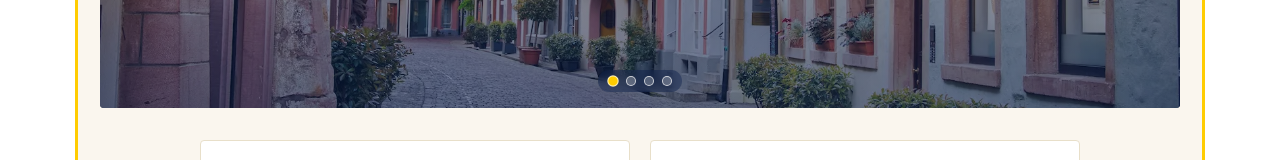
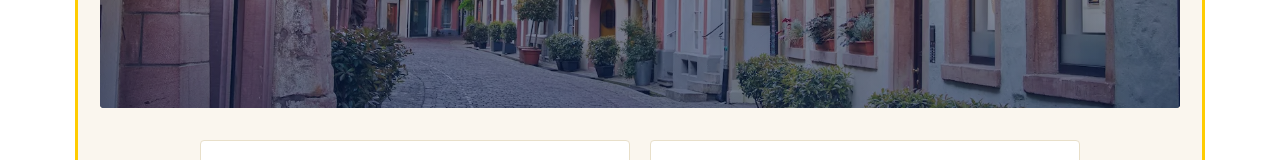
Before and after one commit to jfsubs/movemeto-eu, a React (Vite) app: page / in a window 1280 px wide. Shown: the part 497-657 px from the top of the page. Built offline with nearby package versions, Linux system fonts and the light colour scheme.

Commit message:
Remove hero slide indicator dots

```diff
--- a/src/MoveMeToEU.jsx
+++ b/src/MoveMeToEU.jsx
@@ -1523,46 +1523,7 @@ export default function MoveMeToEU() {
           </p>
         </div>
 
-        {/* Slide indicators — clickable, keyboard-accessible, sit above the
-            gradient. Spacebar / Enter activate via the native button role. */}
-        <div
-          role="tablist"
-          aria-label="Hero image slide selector"
-          style={{
-            position: "absolute",
-            bottom: 16,
-            left: "50%",
-            transform: "translateX(-50%)",
-            zIndex: 4,
-            display: "flex",
-            gap: 8,
-            padding: "6px 10px",
-            background: "rgba(10,31,77,0.4)",
-            borderRadius: 999,
-            backdropFilter: "blur(4px)",
-          }}>
-          {HERO_IMAGES.map((img, i) => (
-            <button
-              key={`dot-${img.src}`}
-              type="button"
-              role="tab"
-              aria-selected={i === heroIndex}
-              aria-label={`Show slide ${i + 1} of ${HERO_IMAGES.length}: ${img.alt}`}
-              onClick={() => setHeroIndex(i)}
-              style={{
-                width: 10,
-                height: 10,
-                padding: 0,
-                borderRadius: "50%",
-                border: "1px solid rgba(255,255,255,0.7)",
-                background: i === heroIndex ? "#FFCC00" : "rgba(255,255,255,0.25)",
-                cursor: "pointer",
-                transition: "background .2s ease, transform .15s ease",
-                transform: i === heroIndex ? "scale(1.15)" : "scale(1)",
-              }}
-            />
-          ))}
-        </div>
+
       </section>
 
       <div style={{
@@ -3419,19 +3380,19 @@ export default function MoveMeToEU() {
   const FAQ_ITEMS = [
     {
       q: "Which EU country is easiest for an American to move to?",
-      a: "There's no single answer — it depends on your visa pathway. For remote workers with a foreign income, Portugal, Spain, Greece, and Estonia all run reasonably accessible digital-nomad visas with monthly income thresholds in the €2,500–€3,500 range. For salaried professionals, Germany's Blue Card is the highest-volume pathway in Europe and has a relatively predictable approval process. For retirees with passive income, Portugal's D7 and Spain's non-lucrative visa are the long-running standards. \"Easiest\" usually means \"matches your situation best,\" not \"lowest bar.\" The pathway finder asks the right intake questions and surfaces the countries where you actually qualify.",
+      a: "There's no single answer: it depends on your visa pathway. For remote workers with a foreign income, Portugal, Spain, Greece, and Estonia all run reasonably accessible digital-nomad visas with monthly income thresholds in the €2,500–€3,500 range. For salaried professionals, Germany's Blue Card is the highest-volume pathway in Europe and has a relatively predictable approval process. For retirees with passive income, Portugal's D7 and Spain's non-lucrative visa are the long-running standards. \"Easiest\" usually means \"matches your situation best,\" not \"lowest bar.\" The pathway finder asks the right intake questions and surfaces the countries where you actually qualify. Reach out to us at info@movemeto.eu to discuss options and your personal situation.",
     },
     {
       q: "Do I need to speak the local language to qualify for an EU visa?",
-      a: "For the initial residence permit, almost never. Most work, remote, retirement, and investment visas are granted on the basis of income, employment, or capital — not language ability. Where language matters is later: permanent residence typically requires A2 (basic) proficiency, citizenship usually requires B1 (intermediate) and sometimes B2, and these are real exams, not formalities. A few countries with English-friendly daily life — Ireland, Malta, the Netherlands — let you function indefinitely without local language; in most others you'll plateau socially and professionally without it.",
+      a: "For the initial residence permit, almost never. Most work, remote, retirement, and investment visas are granted on the basis of income, employment, or capital, not language ability. Where language matters is later: permanent residence typically requires A2 (basic) proficiency, citizenship usually requires B1 (intermediate) and sometimes B2, and these are real exams, not formalities. A few countries with English-friendly daily life, including Ireland, Malta, and the Netherlands, let you function indefinitely without local language; in most others you'll plateau socially and professionally without it.",
     },
     {
       q: "What's the difference between an EU Blue Card and a Digital Nomad visa?",
-      a: "The Blue Card is a salaried-employee permit. You need a binding job offer from an EU employer at a salary above the country's threshold (Germany's 2026 threshold is around €48,300, lower for shortage occupations). It's tied to employment and counts toward EU permanent residence after roughly 33 months (21 with B1 German). A Digital Nomad visa, by contrast, is for people earning income from outside the host country — usually remote employees of US companies or self-employed freelancers serving non-local clients. It typically requires proof of monthly income above some threshold and prohibits or restricts local-market work. Different visas, different audiences. The Blue Card is generally the stronger long-term path because it leads cleanly to permanent residence and citizenship; nomad visas are often capped in duration and don't always count toward residence accrual.",
+      a: "The Blue Card is a salaried-employee permit. You need a binding job offer from an EU employer at a salary above the country's threshold (Germany's 2026 threshold is around €48,300, lower for shortage occupations). It's tied to employment and counts toward EU permanent residence after roughly 33 months (21 with B1 German). A Digital Nomad visa, by contrast, is for people earning income from outside the host country, usually remote employees of US companies or self-employed freelancers serving non-local clients. It typically requires proof of monthly income above some threshold and prohibits or restricts local-market work. Different visas, different audiences. The Blue Card is generally the stronger long-term path because it leads cleanly to permanent residence and citizenship; nomad visas are often capped in duration and don't always count toward residence accrual.",
     },
     {
       q: "How long does it take to get EU citizenship?",
-      a: "Five to ten years of legal residence in the same country, depending on the country and your situation. Portugal is the EU's fastest at 5 years. Germany dropped its general track to 5 years in 2024 (3 with exceptional integration). France, Spain, Italy, the Netherlands, and most others sit at 7–10 years. Spouses of citizens generally qualify earlier (often 3 years). Time spent on a student visa often counts at half. EU citizenship gives you the right to live and work in all 27 member states for life — it's the strategic prize most permanent movers are aiming at, and the reason the difference between a 5-year track and a 10-year track matters more than most people realize when they pick a country.",
+      a: "Five to ten years of legal residence in the same country, depending on the country and your situation. Portugal is the EU's fastest at 5 years. Germany dropped its general track to 5 years in 2024 (3 with exceptional integration). France, Spain, Italy, the Netherlands, and most others sit at 7–10 years. Spouses of citizens generally qualify earlier (often 3 years). Time spent on a student visa often counts at half. EU citizenship gives you the right to live and work in all 27 member states for life. It's the strategic prize most permanent movers are aiming at, and the reason the difference between a 5-year track and a 10-year track matters more than most people realize when they pick a country.",
     },
     {
       q: "Can Americans actually retire in Europe?",
@@ -3439,31 +3400,31 @@ export default function MoveMeToEU() {
     },
     {
       q: "Does an EU visa let me work in any EU country?",
-      a: "No, not initially. A residence permit issued by Germany lets you live and work in Germany. To work in France you'd need a French permit. The exception is the EU Blue Card, which after 18 months of residence in the issuing country gives you the right to apply for a Blue Card in another member state under a faster process. Once you reach EU long-term resident status (after 5 years in one country) or citizenship in any member state, the entire EU opens up. Until then, you live where your visa was issued. This is also why the choice of which EU country to start in matters more than people assume — switching is possible but never frictionless.",
+      a: "No, not initially. A residence permit issued by Germany lets you live and work in Germany. To work in France you'd need a French permit. The exception is the EU Blue Card, which after 18 months of residence in the issuing country gives you the right to apply for a Blue Card in another member state under a faster process. Once you reach EU long-term resident status (after 5 years in one country) or citizenship in any member state, the entire EU opens up. Until then, you live where your visa was issued. This is also why the choice of which EU country to start in matters more than people assume: switching is possible but never frictionless.",
     },
     {
       q: "Is healthcare free in Europe?",
-      a: "Free at point of use is closer to the truth than free outright. Most EU countries fund healthcare through payroll-style contributions or general taxation, so residents pay through the system rather than at the doctor's office. As a new arrival on a visa, you'll typically be required to carry private health insurance for the first year or two, after which you can join the public system if your visa qualifies you. Out-of-pocket costs once you're in the public system are dramatically lower than US norms — most EU countries cap annual out-of-pocket spending in the low four figures even for serious conditions. Quality is high in the wealthier member states (Germany, France, Netherlands, Austria, the Nordics) and varies more in the south and east. Worth researching by country, not by region.",
+      a: "Free at point of use is closer to the truth than free outright. Most EU countries fund healthcare through payroll-style contributions or general taxation, so residents pay through the system rather than at the doctor's office. As a new arrival on a visa, you'll typically be required to carry private health insurance for the first year or two, after which you can join the public system if your visa qualifies you. Out-of-pocket costs once you're in the public system are dramatically lower than US norms; most EU countries cap annual out-of-pocket spending in the low four figures even for serious conditions. Quality is high in the wealthier member states (Germany, France, Netherlands, Austria, the Nordics) and varies more in the south and east. Worth researching by country, not by region.",
     },
     {
       q: "What's the cheapest EU country to live in?",
-      a: "By cost-of-living-plus-rent index, Bulgaria, Romania, Poland, Hungary, and Slovakia consistently sit at the bottom of the EU 27 — roughly 30–45% below the EU average and 50–65% below the US. Portugal and Greece are mid-tier, often misunderstood as cheap because they were a decade ago; Lisbon and Athens have caught up substantially. The wealthy western and northern states (Ireland, Luxembourg, Denmark, the Netherlands, Germany, France) are the priciest, though still typically below US coastal-city costs. Cheap is relative to your situation: a US-salaried remote worker spending dollars in Sofia or Riga is operating on a different cost curve than a local earning local wages, and that gap is the actual proposition for most American movers.",
+      a: "By cost-of-living-plus-rent index, Bulgaria, Romania, Poland, Hungary, and Slovakia consistently sit at the bottom of the EU 27, roughly 30–45% below the EU average and 50–65% below the US. Portugal and Greece are mid-tier, often misunderstood as cheap because they were a decade ago; Lisbon and Athens have caught up substantially. The wealthy western and northern states (Ireland, Luxembourg, Denmark, the Netherlands, Germany, France) are the priciest, though still typically below US coastal-city costs. Cheap is relative to your situation: a US-salaried remote worker spending dollars in Sofia or Riga is operating on a different cost curve than a local earning local wages, and that gap is the actual proposition for most American movers.",
     },
     {
       q: "Can I keep my US job while living in the EU?",
-      a: "Sometimes, with structure. The legal complication is that working physically from another country generally creates tax and employment-law obligations there — for you and for your employer. Some US employers will sign off on this through an Employer of Record arrangement; many won't, citing payroll, tax, and benefits exposure. The cleanest pathway when the employer can't accommodate it is a Digital Nomad visa with a self-employed contractor relationship rather than W-2 employment. Whatever the structure, you'll owe US tax (citizenship-based taxation), likely owe host-country tax once you cross 183 days of presence, and need to navigate the relevant tax treaty. Talk to a cross-border tax accountant before assuming the math works — it usually does, but the details matter.",
+      a: "Sometimes, with structure. The legal complication is that working physically from another country generally creates tax and employment-law obligations there, for you and for your employer. Some US employers will sign off on this through an Employer of Record arrangement; many won't, citing payroll, tax, and benefits exposure. The cleanest pathway when the employer can't accommodate it is a Digital Nomad visa with a self-employed contractor relationship rather than W-2 employment. Whatever the structure, you'll owe US tax (citizenship-based taxation), likely owe host-country tax once you cross 183 days of presence, and need to navigate the relevant tax treaty. Talk to a cross-border tax accountant before assuming the math works; it usually does, but the details matter.",
     },
     {
       q: "Do I need a job offer to move to Europe?",
-      a: "Only for some visa types. Salaried-work visas (the Blue Card, national work permits) require a binding offer before you apply. Job-seeker visas — Germany's Chancenkarte being the largest example — let you move first and look for work after, typically for 6–12 months. Digital Nomad, freelance, retirement, and student visas don't require a local job offer at all. The traditional model where you secured a job from abroad and then relocated is one of several pathways now, not the default. The pathway finder maps your situation to the visa types that don't require what you don't have.",
+      a: "Only for some visa types. Salaried-work visas (the Blue Card, national work permits) require a binding offer before you apply. Job-seeker visas, Germany's Chancenkarte being the largest example, let you move first and look for work after, typically for 6–12 months. Digital Nomad, freelance, retirement, and student visas don't require a local job offer at all. The traditional model where you secured a job from abroad and then relocated is one of several pathways now, not the default. The pathway finder maps your situation to the visa types that don't require what you don't have.",
     },
     {
       q: "Will my US degree be recognized in the EU?",
-      a: "Generally yes for visa purposes, sometimes with a wrinkle for regulated professions. A US bachelor's or master's degree is recognized as equivalent to an EU degree by most national immigration authorities for Blue Card and skilled-worker visa purposes — Germany requires the degree to be listed in the Anabin database (most accredited US universities are), and similar databases exist elsewhere. Where it gets harder is regulated professions: medicine, law, nursing, teaching, accounting, engineering in some countries. Those usually require a separate professional recognition process beyond the visa, which can take months to years and may require additional coursework or exams. For unregulated professions — software, design, finance, marketing, most management — recognition is rarely the bottleneck.",
+      a: "Generally yes for visa purposes, sometimes with a wrinkle for regulated professions. A US bachelor's or master's degree is recognized as equivalent to an EU degree by most national immigration authorities for Blue Card and skilled-worker visa purposes; Germany requires the degree to be listed in the Anabin database (most accredited US universities are), and similar databases exist elsewhere. Where it gets harder is regulated professions: medicine, law, nursing, teaching, accounting, engineering in some countries. Those usually require a separate professional recognition process beyond the visa, which can take months to years and may require additional coursework or exams. For unregulated professions like software, design, finance, marketing, and most management, recognition is rarely the bottleneck.",
     },
     {
       q: "How does this tool work, and is the data trustworthy?",
-      a: "The tool is a sorting mechanism, not legal advice. You pick a pathway or take the quiz; the tool asks about your situation and what matters to you; it scores all 27 EU countries on a non-linear weighted average and surfaces the strongest matches with side-by-side comparisons. The data — visa thresholds, cost of living, healthcare and safety indices — comes from official government portals and reputable cross-country sources (Numbeo, Eurostat, OECD, FBI UCR for US comparators). It's labeled as of early 2026 with a \"verify at the official portal before acting\" caveat. Immigration rules change quarterly, especially income thresholds tied to local minimum wages. The tool's job is to narrow your options from 27 to a shortlist of 3–5 worth real research; the actual application work happens at the official portals.",
+      a: "The tool is a sorting mechanism, not legal advice. You pick a pathway or take the quiz; the tool asks about your situation and what matters to you; it scores all 27 EU countries on a non-linear weighted average and surfaces the strongest matches with side-by-side comparisons. The data, including visa thresholds, cost of living, and healthcare and safety indices, comes from official government portals and reputable cross-country sources (Numbeo, Eurostat, OECD, FBI UCR for US comparators). It's labeled as of early 2026 with a \"verify at the official portal before acting\" caveat. Immigration rules change quarterly, especially income thresholds tied to local minimum wages. The tool's job is to narrow your options from 27 to a shortlist of 3–5 worth real research; the actual application work happens at the official portals.",
     },
   ];
 
@@ -3472,8 +3433,9 @@ export default function MoveMeToEU() {
       <h2 style={S.h2}>Common questions about moving to the EU</h2>
       <p style={S.lede}>
         Practical answers to the questions Americans ask most often when they
-        start researching a move to Europe. If a question's missing, the tool
-        itself probably already accounts for it — start with the pathway finder.
+        start researching a move to Europe. For more information or personalized
+        advice, start with the pathway finder or email us at{" "}
+        <a href="mailto:info@movemeto.eu" style={{ color: "#003399", fontWeight: 600 }}>info@movemeto.eu</a>.
       </p>
 
       <section aria-labelledby="faq-h" style={{ maxWidth: 820, margin: "0 auto 48px" }}>
```
